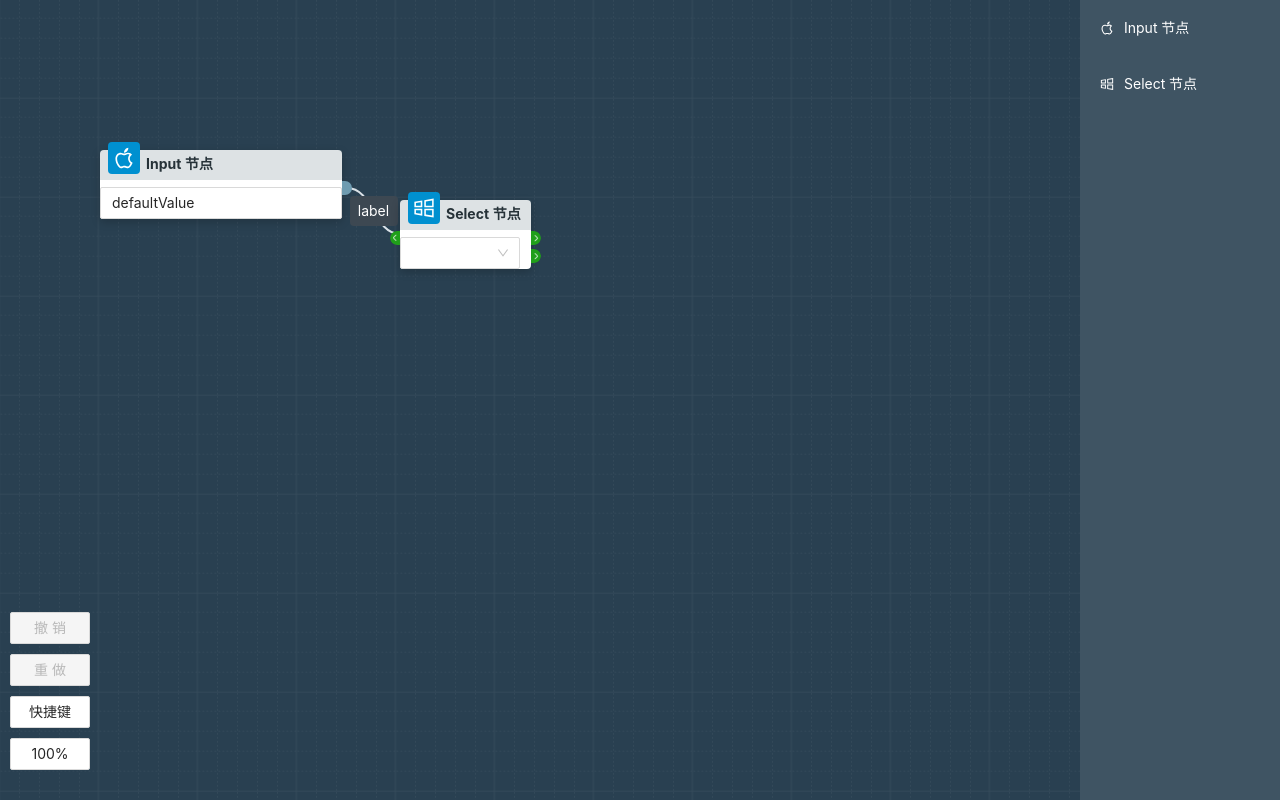
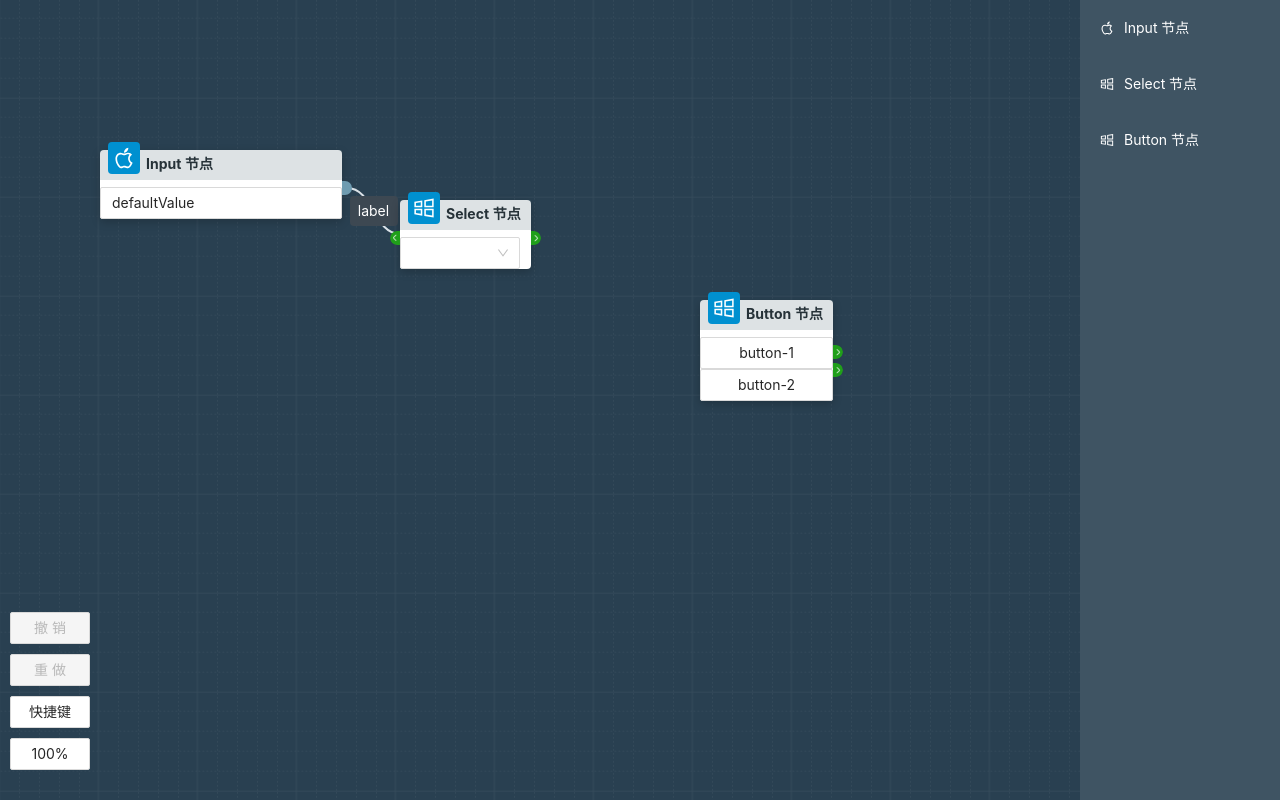
Before and after one commit to huangjincq/react-diagram-demo, a React (Create React App) app: page / in a window 1280 px wide. Built offline with nearby package versions, Linux system fonts and the light colour scheme.

Commit message:
fix some ts error

```diff
--- a/src/DiagramPanel.tsx
+++ b/src/DiagramPanel.tsx
@@ -27,12 +27,25 @@ const defaultValue: IDiagramType = {
       type: 'nodeTypeSelect',
       coordinates: [400, 200],
       inputs: [{ id: 'input-1', isLinked: false }],
+      outputs: [{ id: 'port-5', isLinked: false }],
+      data: {
+        selectValue: '',
+      },
+    },
+    {
+      id: 'node-3',
+      type: 'nodeTypeButton',
+      coordinates: [700, 300],
+      inputs: [],
       outputs: [
-        { id: 'port-5', isLinked: false },
         { id: 'port-6', isLinked: false },
+        { id: 'port-7', isLinked: false },
       ],
       data: {
-        selectValue: '',
+        buttonList: [
+          { text: 'button-1', id: 'port-6' },
+          { text: 'button-2', id: 'port-7' },
+        ],
       },
     },
   ],
--- /dev/null
+++ b/src/components/NodeTypes/NodeTypeButton.tsx
@@ -0,0 +1,32 @@
+import React, { ChangeEvent, useMemo, useState } from 'react'
+import { Button } from 'antd'
+
+import './style.scss'
+import { INodeItemProps } from '../../types'
+import { NodeTypeHeader } from './NodeTypeHeader'
+import { nodesConfig } from './config'
+
+export interface NodeTypeButtonProps extends INodeItemProps<any> {}
+
+export const NodeTypeButton: React.FC<NodeTypeButtonProps> = (props) => {
+  const { value } = props
+  // const handleInputChange = (e: any) => {
+  //   onChange({
+  //     ...value,
+  //     inputValue: e.target.value,
+  //   })
+  // }
+
+  return (
+    <>
+      <NodeTypeHeader icon={nodesConfig.nodeTypeButton.icon} label={nodesConfig.nodeTypeButton.label} />
+      {value.buttonList.map((button: any, index: number) => (
+        <div key={index}>
+          <Button style={{ width: '100%' }}>{button.text as string}</Button>
+        </div>
+      ))}
+    </>
+  )
+}
+
+NodeTypeButton.displayName = 'NodeTypeButton'
--- a/src/components/NodeTypes/config.ts
+++ b/src/components/NodeTypes/config.ts
@@ -1,35 +1,42 @@
 import { NodeTypeInput } from './NodeTypeInput'
 import { NodeTypeSelect } from './NodeTypeSelect'
+import { NodeTypeButton } from './NodeTypeButton'
 import { AppleOutlined, WindowsOutlined } from '@ant-design/icons'
 import { v4 as uuidv4 } from 'uuid'
 
-
 export const nodesConfig = {
-  'nodeTypeInput': {
+  nodeTypeInput: {
     component: NodeTypeInput,
     label: 'Input 节点',
     icon: AppleOutlined,
     defaultData: {
-      inputValue: 'test'
-    }
+      inputValue: 'test',
+    },
   },
-  'nodeTypeSelect': {
+  nodeTypeSelect: {
     component: NodeTypeSelect,
     label: 'Select 节点',
     icon: WindowsOutlined,
     defaultData: {
-      selectValue: ''
-    }
-  }
+      selectValue: '',
+    },
+  },
+  nodeTypeButton: {
+    component: NodeTypeButton,
+    label: 'Button 节点',
+    icon: WindowsOutlined,
+    defaultData: {
+      selectValue: '',
+    },
+  },
 }
 
 export const nodesList = Object.entries(nodesConfig).map(([key, value]) => {
   return {
     ...value,
-    type: key
+    type: key,
   }
 })
-
 
 export const createNode = (nodeType: string, coordinates = [0, 0]) => {
   return {
@@ -37,9 +44,7 @@ export const createNode = (nodeType: string, coordinates = [0, 0]) => {
     coordinates,
     type: nodeType,
     inputs: [],
-    outputs: [
-      {id: uuidv4(), disabled: false}
-    ],
-    data: (nodesConfig as any)[nodeType]?.defaultData || {}
+    outputs: [{ id: uuidv4(), disabled: false }],
+    data: (nodesConfig as any)[nodeType]?.defaultData || {},
   }
 }
--- a/src/types.ts
+++ b/src/types.ts
@@ -7,7 +7,7 @@ export type ICoordinateType = [number, number]
 
 export interface INodeType {
   id: string
-  type: 'nodeTypeInput' | 'nodeTypeSelect'
+  type: 'nodeTypeInput' | 'nodeTypeSelect' | 'nodeTypeButton'
   inputs: IPointType[]
   outputs: IPointType[]
   coordinates: ICoordinateType
```
